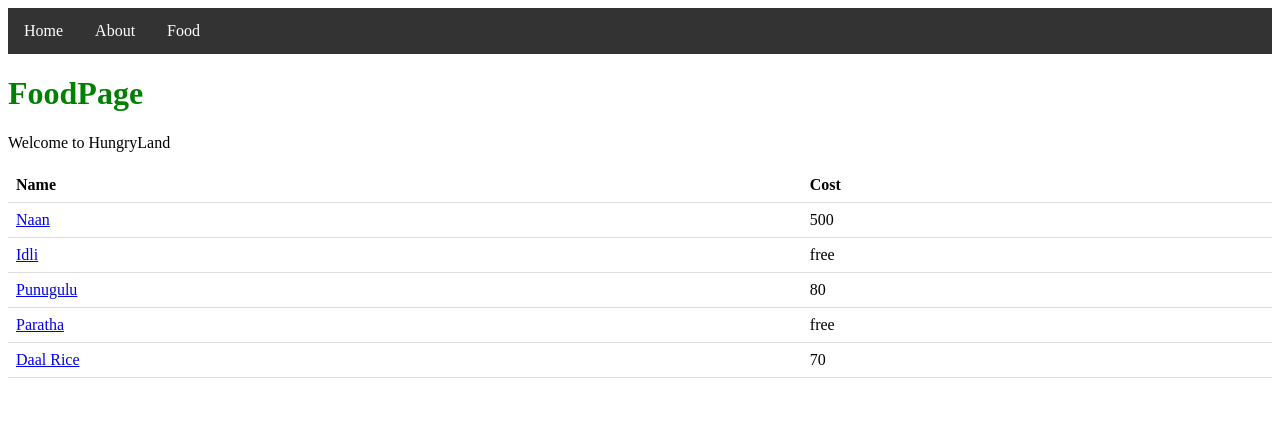
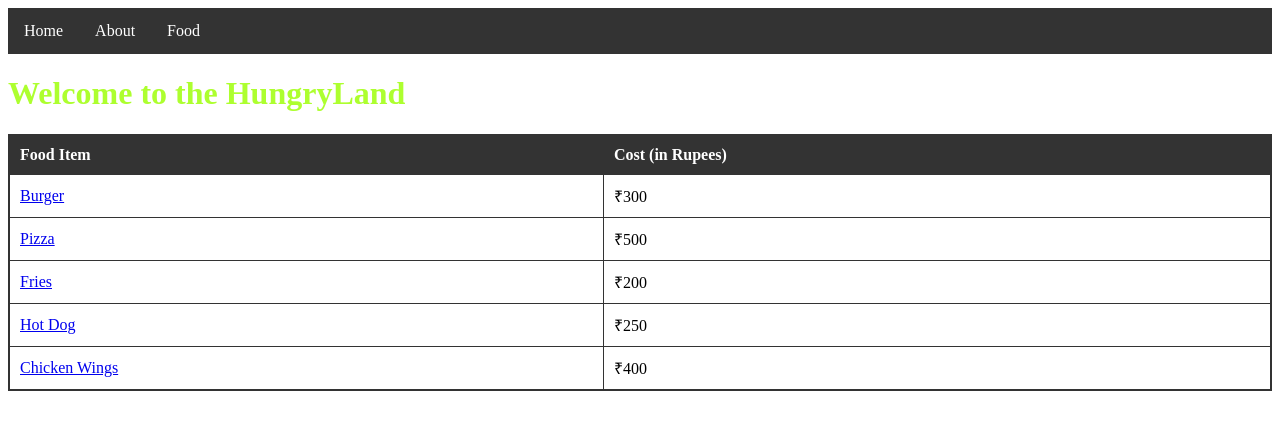
Before and after one commit to imnitesh18/Django, a Django app: page /food/ in a window 1280 px wide. Shown: the top 430 px of the page. Run offline with Django 5.2, Linux system fonts and the light colour scheme.

Commit message:
templates with inheritance

```diff
--- a/myapp/templates/base.html
+++ b/myapp/templates/base.html
@@ -5,7 +5,7 @@
   <meta name="viewport" content="width=device-width, initial-scale=1.0">
   <title>{% block title %}{% endblock %}</title>
   <style>
-    {% block css %} {% endblock %}
+    {% block css %}{% endblock %}
   </style>
 </head>
 <body>
--- a/myapp/templates/food.html
+++ b/myapp/templates/food.html
@@ -1,53 +1,56 @@
+<!-- templates/food.html -->
+
 {% extends 'base.html' %}
-{% block title %}
 
-Home
-{% endblock %}
-
-{% block css %}
-h1{
-  color:green;
-}
-{% endblock %}
+{% block title %}Food - My Django Project{% endblock %}
 
 {% block content %}
-
 <style>
+  /* CSS styles for the table */
   table {
     width: 100%;
     border-collapse: collapse;
-            border-color: rgb(156, 32, 32);
-            border: 10lh;
+    border: 2px solid #333;
   }
 
   th, td {
-            padding: 8px;
+    padding: 10px;
+    border: 1px solid #333;
     text-align: left;
-            border-bottom: 1px solid #ddd;
   }
 
-        tr:hover {
-            background-color: #f5f5f5;
+  th {
+    background-color: #333;
+    color: white;
   }
 
-        .free {
-            background-color: lightgreen;
+
+
+  /* CSS styles for the details */
+  .details {
+    margin-top: 10px;
+    padding: 10px;
+    border: 1px solid #333;
+    background-color: #f9f9f9;
+    display: none;
+  }
+
+  h1{
+    color: greenyellow;
   }
 </style>
-<body>
-<h1>FoodPage</h1>
-<p>Welcome to HungryLand </p>
+
+<h1>Welcome to the HungryLand</h1>
 <table>
   <tr>
-            <th>Name</th>
-            <th>Cost</th>
+    <th>Food Item</th>
+    <th>Cost (in Rupees)</th>
   </tr>
   {% for item in items %}
-            <td><a href="{% url food2 }">{{ item.name }}</a></td>
+  <tr>
+    <td><a href="{% url 'food_detail' item.name %}">{{ item.name }}</a></td>
     <td>{{ item.cost }}</td>
-
   </tr>
   {% endfor %}
 </table>
-  </body>
 {% endblock %}
--- a/myapp/urls.py
+++ b/myapp/urls.py
@@ -23,5 +23,6 @@ urlpatterns =[
     path('home/', views.home, name='home'),
     path('about/', views.home, name='about'),
     path('food/', views.food, name='food'),
-    path('food/<int:item_id>/', views.item_detail, name='item_detail'),
+    # path('food2/<int:item_id>/', views.food2, name='food2'),
+    path('food_detail/<str:item_name>/', views.food_detail, name='food_detail'),
 ]
--- a/myapp/views.py
+++ b/myapp/views.py
@@ -103,24 +103,57 @@ def home(request):
 def about(request):
     return render(request, 'about.html')
 
+# def food(request):
+#     items = [
+#         {'name': 'Naan', 'cost': 500, 'details':'Details for Naan'},
+#         {'name': 'Idli', 'cost': 'free', 'details':'Details for Idli'},
+#         {'name': 'Punugulu', 'cost': 80, 'details':'Details for Punugulu'},
+#         {'name': 'Paratha', 'cost': 'free', 'details':'Details for Paratha'},
+#         {'name': 'Daal Rice', 'cost': 70, 'details':'Details for Daal Rice'}
+#     ]
+#     return render(request, 'food.html', {'items':items})
+
+# def food2(request, item):
+#     list_items = [
+#         {'name': 'Naan', 'cost': 500, 'details': 'Details for Naan'},
+#         {'name': 'Idli', 'cost': 'free', 'details': 'Details for Idli'},
+#         {'name': 'Punugulu', 'cost': 80, 'details': 'Details for Punugulu'},
+#         {'name': 'Paratha', 'cost': 'free', 'details': 'Details for Paratha'},
+#         {'name': 'Daal Rice', 'cost': 70, 'details': 'Details for Daal Rice'}
+#     ]
+
+#     singleItem = {}
+#     for food in list_items:
+#         if food['name'] == item:
+#             singleItem = food
+#             break
+
+#     data = {
+#         "item": singleItem
+#     }
+#     return render(request, 'food2.html', data)
+
 def food(request):
     items = [
-        {'name': 'Naan', 'cost': 500, 'details':'Details for Naan'},
-        {'name': 'Idli', 'cost': 'free', 'details':'Details for Idli'},
-        {'name': 'Punugulu', 'cost': 80, 'details':'Details for Punugulu'},
-        {'name': 'Paratha', 'cost': 'free', 'details':'Details for Paratha'},
-        {'name': 'Daal Rice', 'cost': 70, 'details':'Details for Daal Rice'}
+        {'name': 'Burger', 'cost': '₹300', 'details': 'Burger details'},
+        {'name': 'Pizza', 'cost': '₹500', 'details': 'Pizza details'},
+        {'name': 'Fries', 'cost': '₹200', 'details': 'Fries details'},
+        {'name': 'Hot Dog', 'cost': '₹250', 'details': 'Hot Dog details'},
+        {'name': 'Chicken Wings', 'cost': '₹400', 'details': 'Chicken Wings details'}
     ]
-    return render(request, 'food.html', {'items': items})
+    context = {'items': items}
+    return render(request, 'food.html', context)
 
-def item_detail(request, item_id):
-     items = [
-        {'name': 'Naan', 'cost': 500, 'details':'Details for Naan'},
-        {'name': 'Idli', 'cost': 'free', 'details':'Details for Idli'},
-        {'name': 'Punugulu', 'cost': 80, 'details':'Details for Punugulu'},
-        {'name': 'Paratha', 'cost': 'free', 'details':'Details for Paratha'},
-        {'name': 'Daal Rice', 'cost': 70, 'details':'Details for Daal Rice'}
+def food_detail(request, item_name):
+    items = [
+        {'name': 'Burger', 'cost': '₹300', 'details': 'Burger details'},
+        {'name': 'Pizza', 'cost': '₹500', 'details': 'Pizza details'},
+        {'name': 'Fries', 'cost': '₹200', 'details': 'Fries details'},
+        {'name': 'Hot Dog', 'cost': '₹250', 'details': 'Hot Dog details'},
+        {'name': 'Chicken Wings', 'cost': '₹400', 'details': 'Chicken Wings details'}
     ]
-
-     item = next((item for item in items if item['id'] == item_id), None)
-     return render(request, 'item_detail.html', {'item': item})
+    for item in items:
+        if item['name'] == item_name:
+            context = {'item': item}
+            return render(request, 'food_detail.html', context)
+    return render(request, '404.html')
```
Also changed, not shown: myapp/templates/food_detail.html (added, +11 -0 lines). Lines whose indentation alone changed are shown as unchanged.
